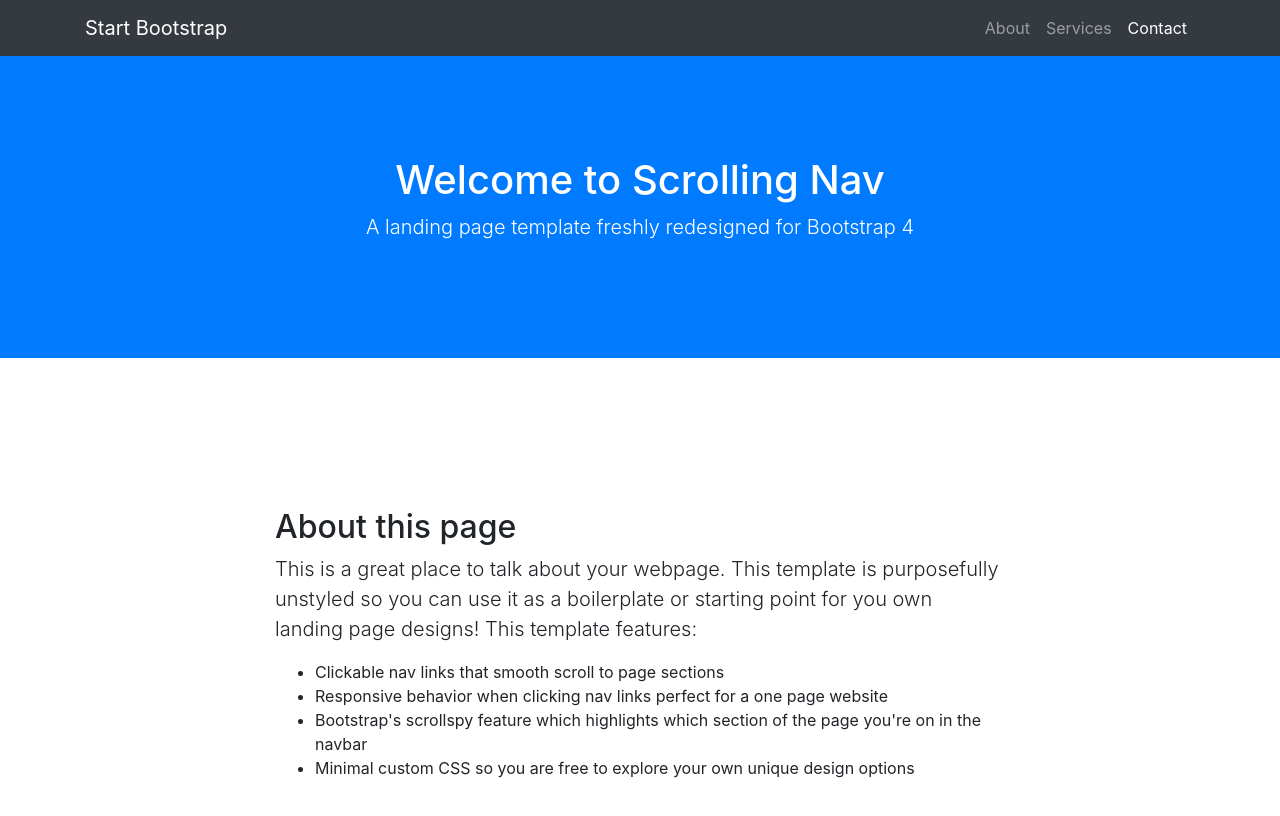
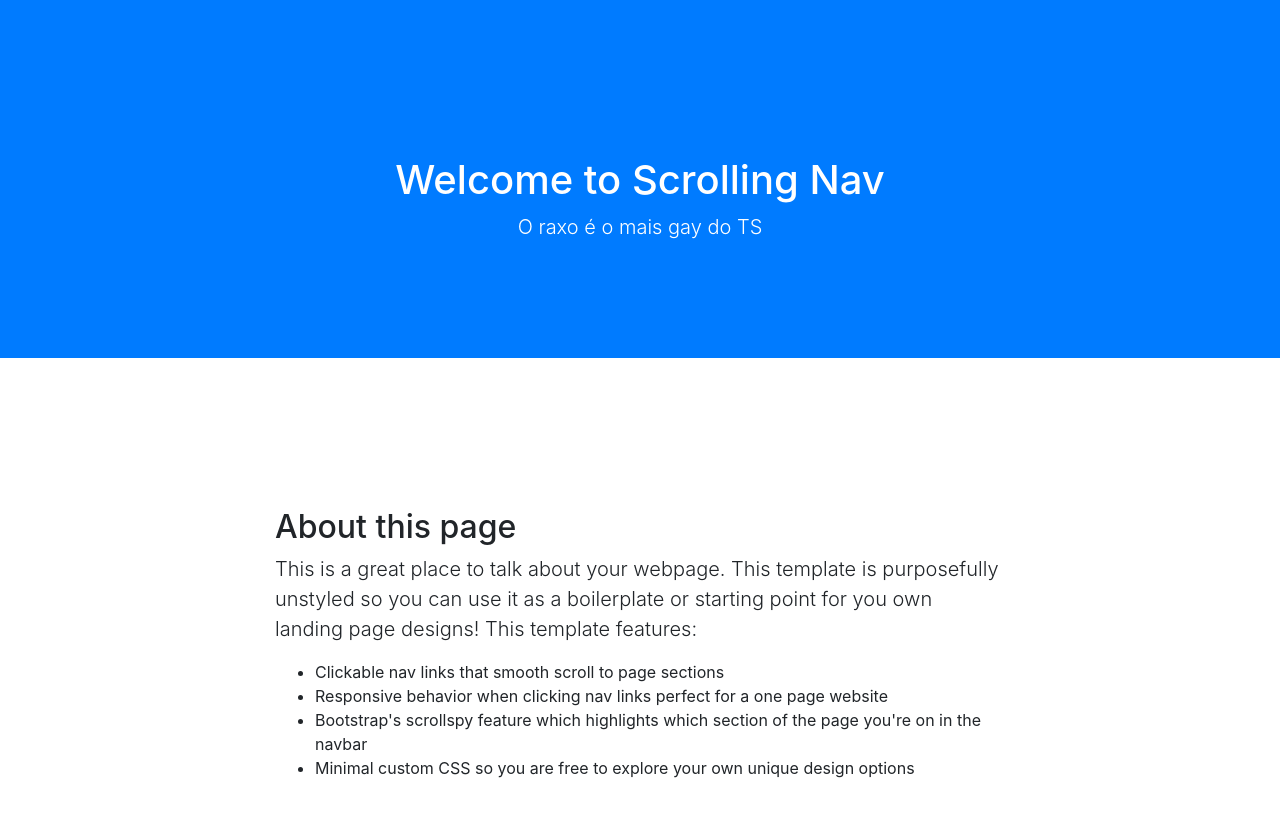
Before and after one commit to pauloqueiros/pauloqueiros.github.io, a website with bundled scripts: page index.html in a window 1280 px wide. Shown: the top 816 px of the page. Built offline with nearby package versions, Linux system fonts and the light colour scheme.

Commit message:
edit index

```diff
--- a/index.html
+++ b/index.html
@@ -8,45 +8,22 @@
   <meta name="description" content="">
   <meta name="author" content="">
 
-  <title>Scrolling Nav - Start Bootstrap Template</title>
+  <title>Paulo Queirós</title>
 
   <!-- Bootstrap core CSS -->
   <link href="vendor/bootstrap/css/bootstrap.min.css" rel="stylesheet">
 
-  <!-- Custom styles for this template -->
+  <!-- Custom styles -->
   <link href="css/scrolling-nav.css" rel="stylesheet">
 
 </head>
 
 <body id="page-top">
 
-  <!-- Navigation -->
-  <nav class="navbar navbar-expand-lg navbar-dark bg-dark fixed-top" id="mainNav">
-    <div class="container">
-      <a class="navbar-brand js-scroll-trigger" href="#page-top">Start Bootstrap</a>
-      <button class="navbar-toggler" type="button" data-toggle="collapse" data-target="#navbarResponsive" aria-controls="navbarResponsive" aria-expanded="false" aria-label="Toggle navigation">
-        <span class="navbar-toggler-icon"></span>
-      </button>
-      <div class="collapse navbar-collapse" id="navbarResponsive">
-        <ul class="navbar-nav ml-auto">
-          <li class="nav-item">
-            <a class="nav-link js-scroll-trigger" href="#about">About</a>
-          </li>
-          <li class="nav-item">
-            <a class="nav-link js-scroll-trigger" href="#services">Services</a>
-          </li>
-          <li class="nav-item">
-            <a class="nav-link js-scroll-trigger" href="#contact">Contact</a>
-          </li>
-        </ul>
-      </div>
-    </div>
-  </nav>
-
   <header class="bg-primary text-white">
     <div class="container text-center">
       <h1>Welcome to Scrolling Nav</h1>
-      <p class="lead">A landing page template freshly redesigned for Bootstrap 4</p>
+      <p class="lead">O raxo é o mais gay do TS</p>
     </div>
   </header>
 
```
